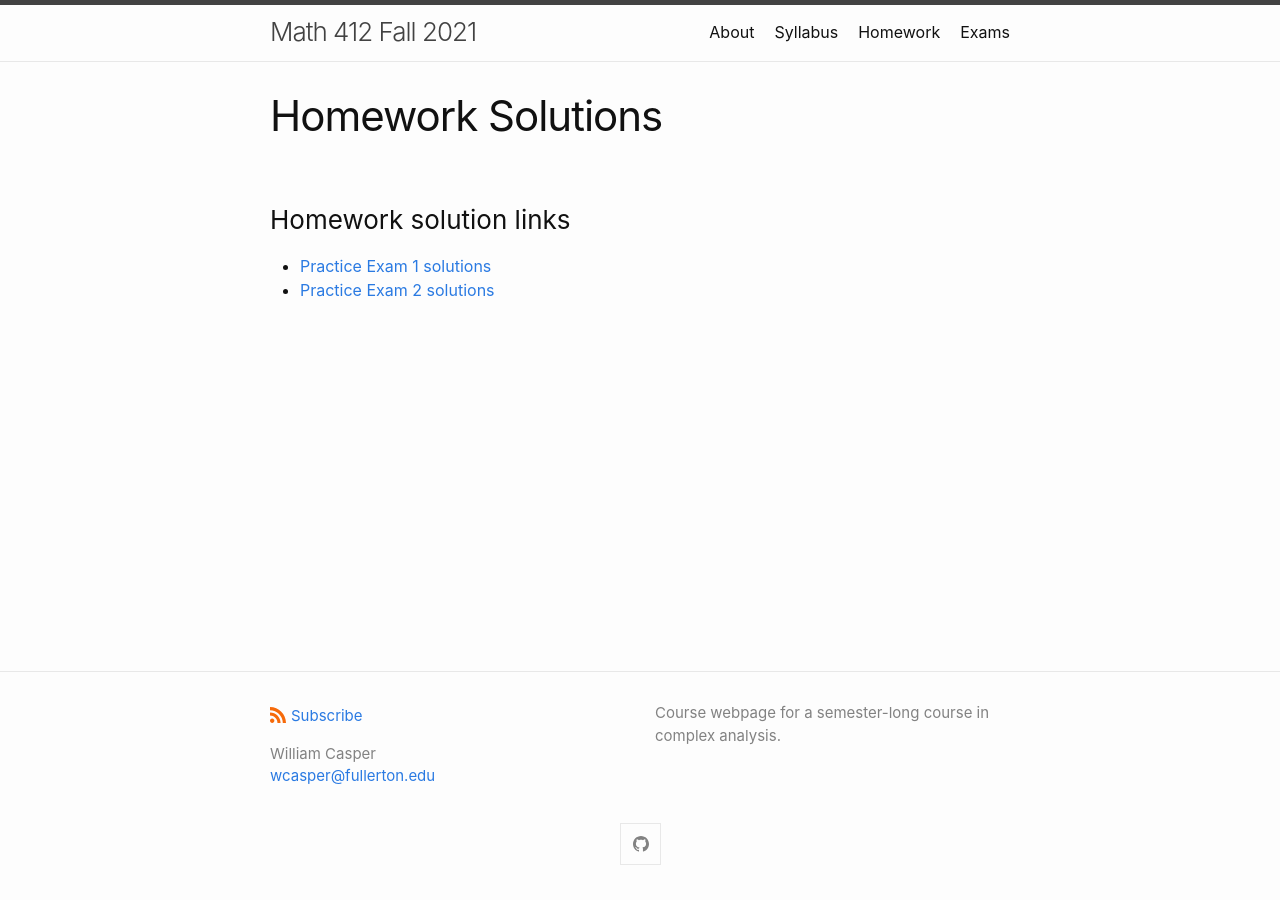
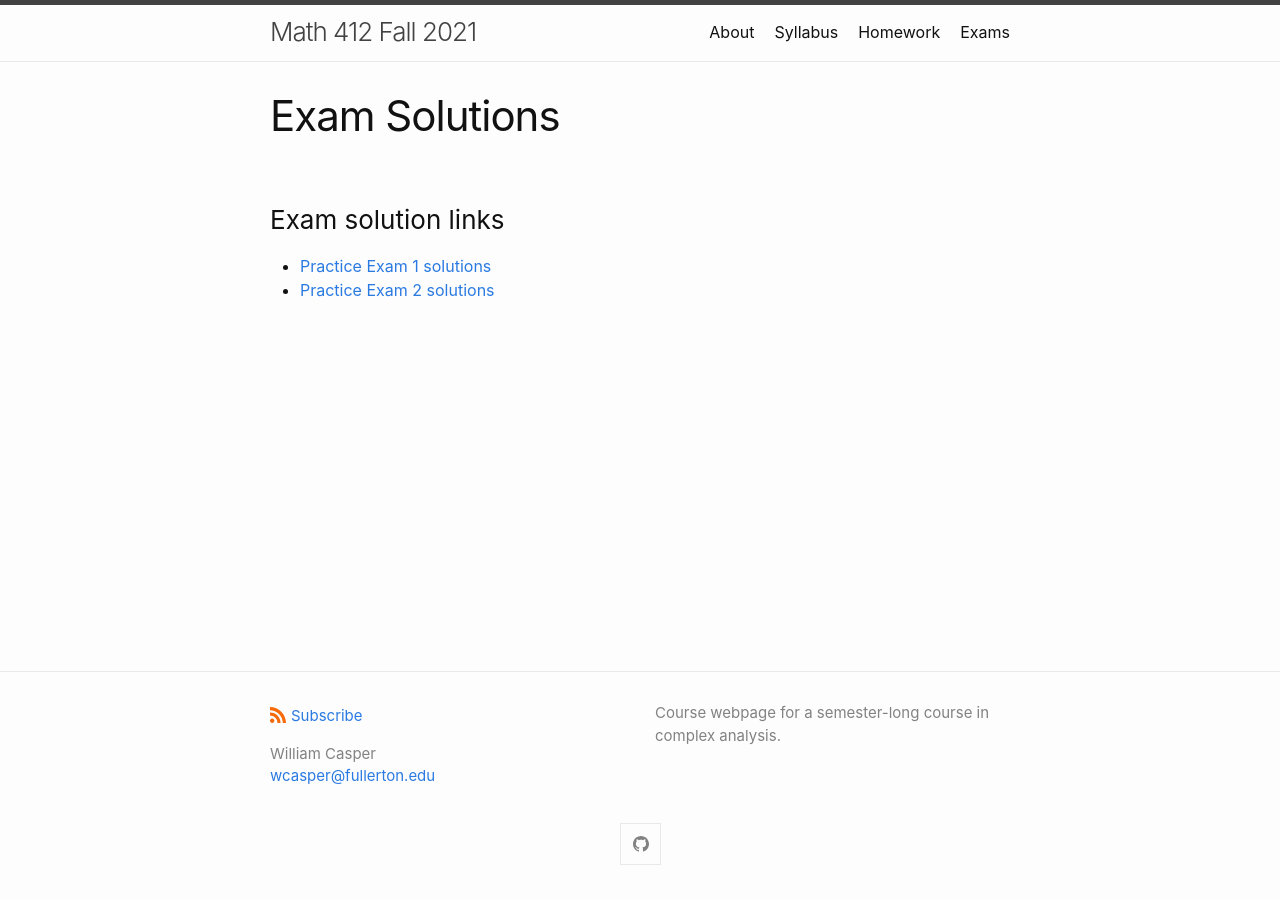
Before and after one commit to wcasper/math412fall2021, a Jekyll site: the page built from _exams/exam-solutions.md, in a window 1280 px wide. Built offline with Jekyll 4.4.1, drawn with Linux system fonts in a browser that asks for light colours.

Commit message:
fixed typos

```diff
--- a/_exams/exam-solutions.md
+++ b/_exams/exam-solutions.md
@@ -1,10 +1,10 @@
 ---
 layout: page
-title: Homework Solutions
+title: Exam Solutions
 permalink: /exams/exam-solutions
 ---
 
-### Homework solution links
+### Exam solution links
 
 * [Practice Exam 1 solutions](practice-exam1-soln.pdf)
 * [Practice Exam 2 solutions](practice-exam2-soln.pdf)
```
